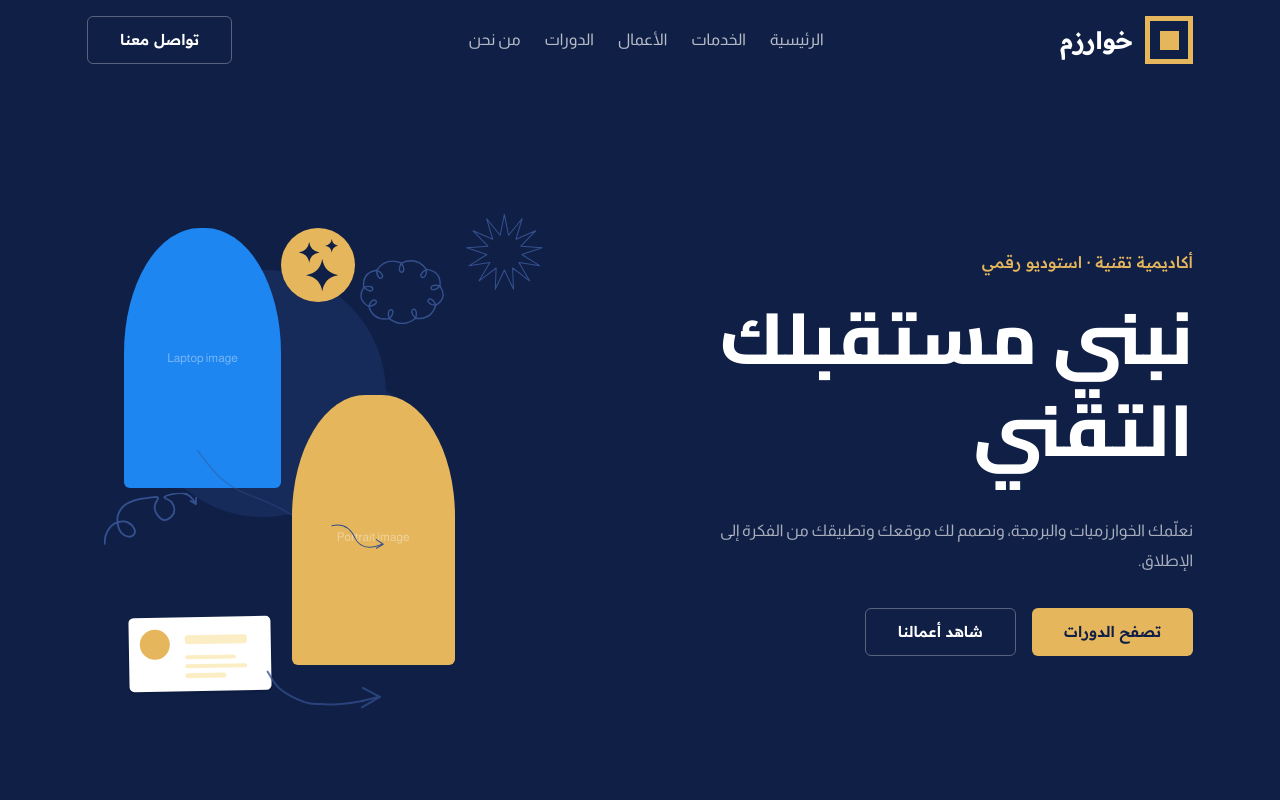
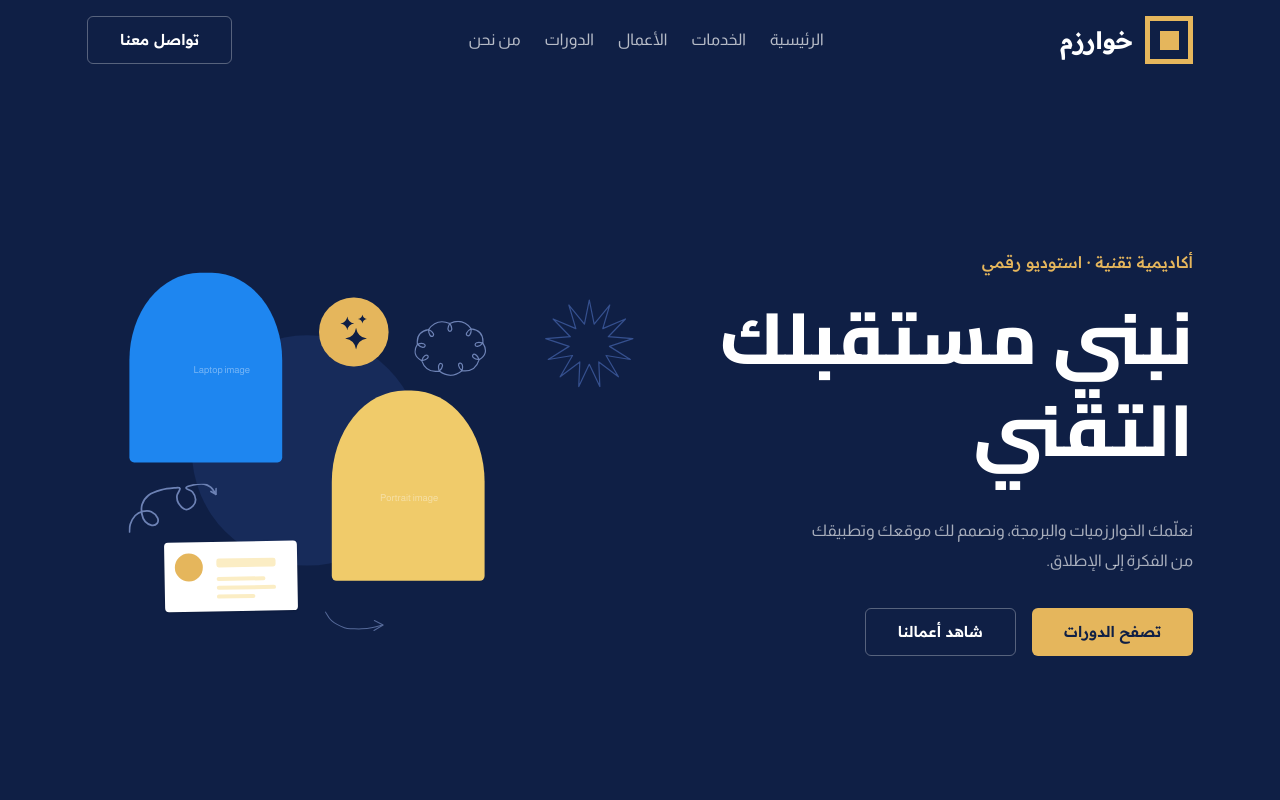
Before and after one commit to Khawarizm-Academy/khawarizm, a React (Vite) app in the folder frontend/: page / in a window 1280 px wide. Shown: the top 800 px of the page. Built offline with nearby package versions, Linux system fonts and the light colour scheme.

Commit message:
Update Hero to handle the new changes

```diff
--- a/frontend/src/pages/home/sections/hero.tsx
+++ b/frontend/src/pages/home/sections/hero.tsx
@@ -5,8 +5,6 @@ import {
   BrainDoodle,
   BurstDoodle,
   DoodleArrow,
-  DoodleConnector,
-  DoodleCurve,
   DoodleSquiggle,
   MiniCard,
   PhotoFrame,
@@ -17,17 +15,26 @@ import { SITE } from "@/constants/site";
 import { HOME_ANCHORS } from "@/router/routes";
 import { cn } from "@/lib/utils";
 
-/** Hero collage — the Figma frame's geometry (navy disc, laptop
- * chip, gold disc, arch portrait, floating card) with the shared
- * doodle components from `@/components/ui` layered on top; the photo
- * blocks are `PhotoFrame` (swap in real shots via its `src` prop).
- * All ornaments float on their own idle loops. Collapse to a single
- * photo block on mobile, like the mobile frame. Purely positional
- * geometry (% offsets) — the drawings live in `ui/doodles` +
- * `ui/svg-paths`, the photo frame in `ui/photo-frame`. */
+/** Cut-outs for the two arch frames (transparent PNGs).
+ * Leave a path empty to keep the ghosted placeholder. */
+const HERO_IMAGES = { laptop: "", portrait: "" };
+
+/** Doodle ink sampled from the Figma frame: `#6d82b5` for the
+ * hand-drawn marks, the dimmer `#35508f` for the burst. */
+const INK = "text-[#6d82b5]";
+const INK_DIM = "text-[#35508f]";
+
+/** Hero collage, matched to the Figma hero frame (1127 px wide).
+ * Desktop is a fixed 790 × 520 canvas whose offsets are percentages
+ * measured from that frame: navy disc, blue laptop arch, gold sparkle
+ * disc, brain + burst doodles, gold portrait arch, swirl arrow, mini
+ * card and the low arrow. The laptop is a transparent cut-out that
+ * overflows its arch (`bleed`), like the design. The canvas is LTR so
+ * it grows toward the text column, as in the frame. Mobile collapses to
+ * one photo block. */
 function HeroArt() {
   return (
-    <div aria-hidden className="mx-auto w-full max-w-[790px]">
+    <div aria-hidden dir="ltr" className="w-full">
       {/* Mobile */}
       <div className="relative h-[360px] md:hidden">
         <PhotoFrame
@@ -48,195 +55,53 @@ function HeroArt() {
 
       {/* Desktop */}
       <motion.div
-        initial={{
-          opacity: 0,
-          scale: 0.96,
-          y: 16,
-        }}
-        animate={{
-          opacity: 1,
-          scale: 1,
-          y: 0,
-        }}
-        transition={{
-          duration: 0.6,
-          delay: 0.15,
-          ease: "easeOut",
-        }}
-        className="relative hidden h-[520px] md:block"
+        initial={{ opacity: 0, scale: 0.96, y: 16 }}
+        animate={{ opacity: 1, scale: 1, y: 0 }}
+        transition={{ duration: 0.6, delay: 0.15, ease: "easeOut" }}
+        className="relative hidden h-[520px] w-[790px] origin-left md:block md:scale-[0.55] lg:scale-[0.8] min-[1100px]:scale-100"
       >
-        {/* ─────────────────────────────
-            Background organic shape
-        ───────────────────────────── */}
+        {/* Navy disc */}
+        <div className="absolute left-[16.6%] top-[21.9%] aspect-square w-[36.5%] rounded-full bg-navy-surface" />
 
-        <div
-          className="
-            absolute
-            left-[10%]
-            top-[15%]
-            aspect-square
-            w-[47%]
-            rounded-full
-            bg-navy-surface
-          "
+        {/* Blue arch + laptop cut-out (spills past the arch on the right) */}
+        <PhotoFrame
+          tone="accent"
+          src={HERO_IMAGES.laptop}
+          label="Laptop image"
+          bleed
+          fit="contain"
+          mat={{ left: "8.4%", right: "-12.6%", top: "7.6%", bottom: "5.1%" }}
+          className="absolute left-[6.7%] top-[6.9%] h-[45.6%] w-[24.2%] rounded-t-[46%]"
         />
 
-        {/* Subtle secondary blob */}
-        <div
-          className="
-            absolute
-            left-[20%]
-            top-[34%]
-            h-[28%]
-            w-[42%]
-            rounded-[45%]
-            bg-navy-surface/70
-          "
+        {/* Gold sparkle disc */}
+        <motion.div
+          className="absolute left-[36.7%] top-[12.8%] flex aspect-square w-[11%] items-center justify-center rounded-full bg-brand"
+          animate={{ y: [0, -7, 0] }}
+          transition={{ duration: 3.8, repeat: Infinity, ease: "easeInOut" }}
+        >
+          <Sparkle className="w-[39%] text-navy" />
+        </motion.div>
+
+        <BrainDoodle className={cn("absolute left-[51.8%] top-[18.5%] w-[11.4%]", INK)} />
+
+        <BurstDoodle className={cn("absolute left-[72.3%] top-[13.1%] w-[14.4%]", INK_DIM)} />
+
+        {/* Gold arch portrait (cut-out sits inside the arch) */}
+        <PhotoFrame
+          tone="gold"
+          src={HERO_IMAGES.portrait}
+          label="Portrait image"
+          fit="contain"
+          mat={{ left: "3%", right: "1.5%", top: "16.8%", bottom: "4.6%" }}
+          className="absolute left-[38.7%] top-[35.2%] h-[45.8%] w-[24.2%] rounded-t-[48%]"
         />
 
-        {/*
-          Arch photo blocks straight from `figma-sources/home`:
-          the blue laptop chip (`--shape-blue` → `accent`) and the
-          gold arch portrait (`bg-brand`, the default tone). Drop in
-          real photos later via `src`, without touching geometry. */}
+        <DoodleSquiggle className={cn("absolute left-[6.5%] top-[57.9%] w-[14.2%]", INK)} />
 
-        <PhotoFrame
-          tone="accent"
-          label="Laptop image"
-          mat="8%"
-          className="
-            absolute
-            left-[7%]
-            top-[7%]
-            h-[50%]
-            w-[30%]
-            rounded-t-[48%]
-          "
-        />
+        <MiniCard className="left-[12.3%] top-[71.5%] w-[21%]" />
 
-        <DoodleConnector className="absolute left-[20%] top-[49%] w-[24%] text-navy-500" />
-
-        {/* ─────────────────────────────
-            Gold sparkle
-        ───────────────────────────── */}
-
-        <motion.div
-          className="
-            absolute
-            left-[37%]
-            top-[7%]
-            flex
-            aspect-square
-            w-[14%]
-            items-center
-            justify-center
-            rounded-full
-            bg-brand
-          "
-          animate={{
-            y: [0, -7, 0],
-          }}
-          transition={{
-            duration: 3.8,
-            repeat: Infinity,
-            ease: "easeInOut",
-          }}
-        >
-          <Sparkle className="w-[55%] text-navy" />
-        </motion.div>
-
-        {/* ─────────────────────────────
-            Brain doodle
-        ───────────────────────────── */}
-
-        <BrainDoodle
-          className="
-            absolute
-            left-[52%]
-            top-[13%]
-            w-[16%]
-            text-navy-500
-          "
-        />
-
-        {/* ─────────────────────────────
-            Burst
-        ───────────────────────────── */}
-
-        <BurstDoodle
-          className="
-            absolute
-            left-[72%]
-            top-[4%]
-            w-[15%]
-            text-navy-500
-          "
-        />
-
-        <PhotoFrame
-          label="Portrait image"
-          className="
-            absolute
-            left-[39%]
-            top-[39%]
-            h-[52%]
-            w-[31%]
-          "
-        />
-
-        {/* ─────────────────────────────
-            Left hand-drawn squiggle
-        ───────────────────────────── */}
-
-        <DoodleSquiggle
-          className="
-            absolute
-            left-[3%]
-            top-[58%]
-            w-[18%]
-            text-navy-500
-          "
-        />
-
-        {/* ─────────────────────────────
-            Mini card
-        ───────────────────────────── */}
-
-        <MiniCard
-          className="
-            bottom-[4%]
-            left-[8%]
-            w-[27%]
-          "
-        />
-
-        {/* ─────────────────────────────
-            Bottom curved arrow
-        ───────────────────────────── */}
-
-        <DoodleArrow
-          className="
-            absolute
-            bottom-[0%]
-            left-[34%]
-            w-[22%]
-            text-navy-500
-          "
-        />
-
-        {/* ─────────────────────────────
-            Tiny floating curve
-        ───────────────────────────── */}
-
-        <DoodleCurve
-          className="
-            absolute
-            left-[46%]
-            top-[63%]
-            w-[11%]
-            text-navy-500
-          "
-        />
+        <DoodleArrow className={cn("absolute left-[37.6%] top-[88.3%] w-[9.4%]", INK)} />
       </motion.div>
     </div>
   );
@@ -266,7 +131,7 @@ function Hero() {
           </motion.h1>
           <motion.p
             variants={fadeUpItem}
-            className="mt-2 max-w-[560px] text-base leading-[30px] text-navy-muted md:mt-6"
+            className="mt-2 max-w-[400px] text-base leading-[30px] text-navy-muted md:mt-6"
           >
             نعلّمك الخوارزميات والبرمجة، ونصمم لك موقعك وتطبيقك من الفكرة
             إلى الإطلاق.
```
